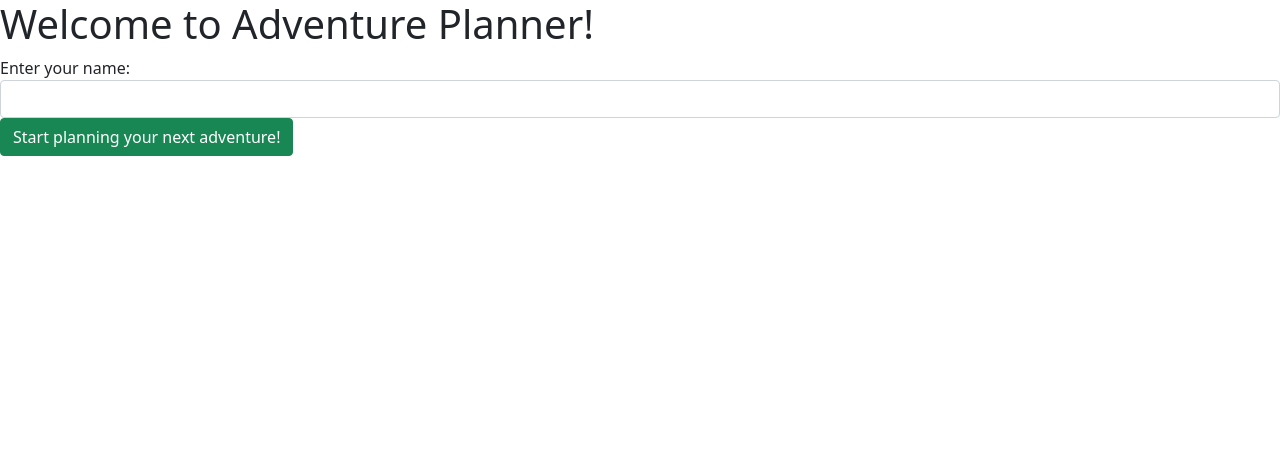
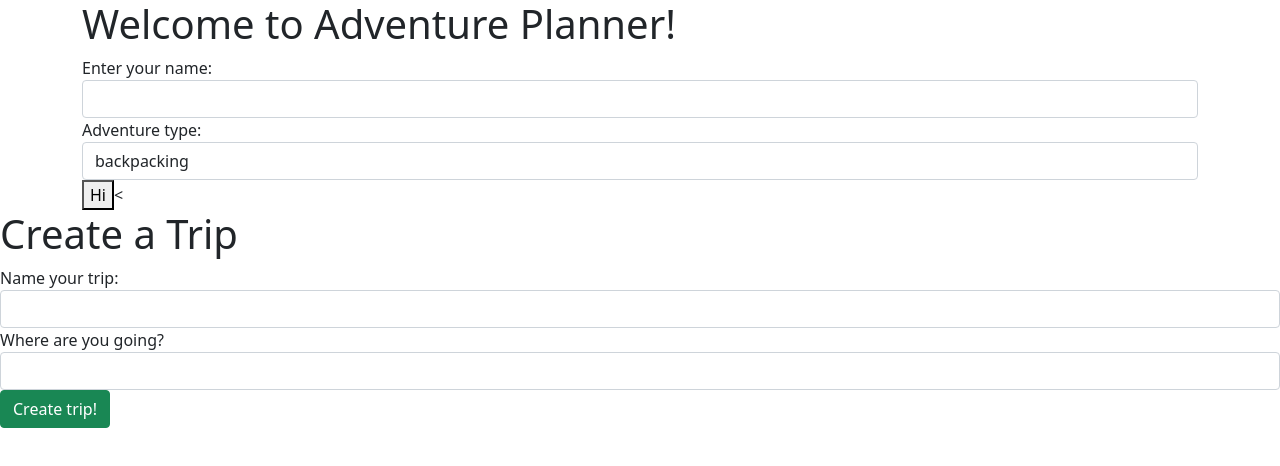
Before and after one commit to RosarioRu/adventure-planner, a website built with webpack: page src/index.html in a window 1280 px wide. Built offline with nearby package versions, Linux system fonts and the light colour scheme.

Commit message:
Add divs to wrap landing page area and trip form area.
Co-authored-by: Megan McKissack<meganmckissack@gmail.com>
Co-authored-by: Sana Zahlan <sanazahlan@yahoo.com>
Co-authored-by: Patty Otero <oteropatty@gmail.com>

```diff
--- a/src/index.html
+++ b/src/index.html
@@ -4,11 +4,40 @@
   <title>Adventure Planner</title>
 </head>
 <body>
-<h1>Welcome to Adventure Planner!</h1>
-<div class="form-group">
-  <label for="user">Enter your name:</label>
-  <input type="text" class="form-control" id="user">
-</div>
-<button type="button" class="btn btn-success" id="start">Start planning your next adventure!</button>
+  <div class="container">
+    <div class="landing-page">
+      <h1>Welcome to Adventure Planner!</h1>
+      <form id="begin">
+        <div class="form-group">
+          <label for="user">Enter your name:</label>
+          <input type="text" class="form-control" id="user">
+        </div>
+        <label for="tripTypeSelect">Adventure type:</label>
+        <select class="form-control" id="tripType">
+          <option value="backpacking">backpacking</option>
+          <option value="bike">bike camping</option>
+          <option value="hike">day hike</option>
+          <option value="kayak">kayak camping</option>
+        </select>
+        <button type="submit">Hi</button><
+      </form>
+    </div> <!-- end of landing-page div -->
+
+  </div>
+    <div id="tripForm">
+    <h1>Create a Trip</h1>
+      <form id="createTripForm">
+        <div class="form-group">
+          <label for="tripName">Name your trip:</label>
+          <input type="text" class="form-control" id="tripName">
+        </div>
+        <div class="form-group">
+          <label for="tripDestination">Where are you going?</label>
+          <input type="text" class="form-control" id="tripName">
+        </div>
+        <button type="submit" class="btn btn-success" id="tripCreate">Create trip!</button>
+      </form>
+    </div>
+  </div> <!--end of container div -->
 </body>
 </html>
```
